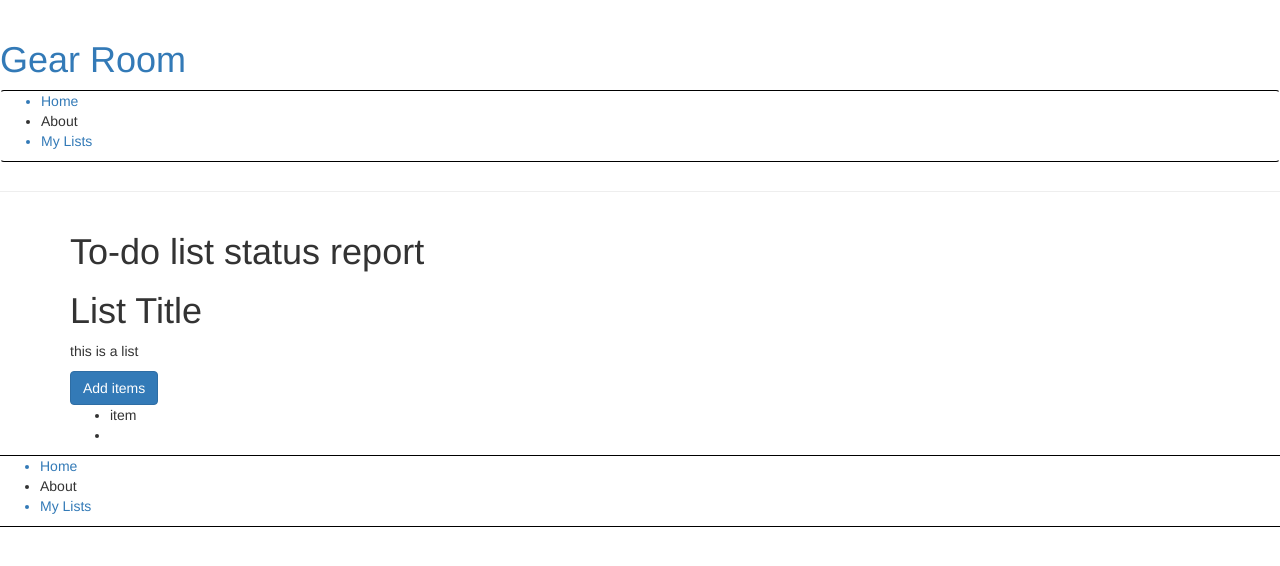
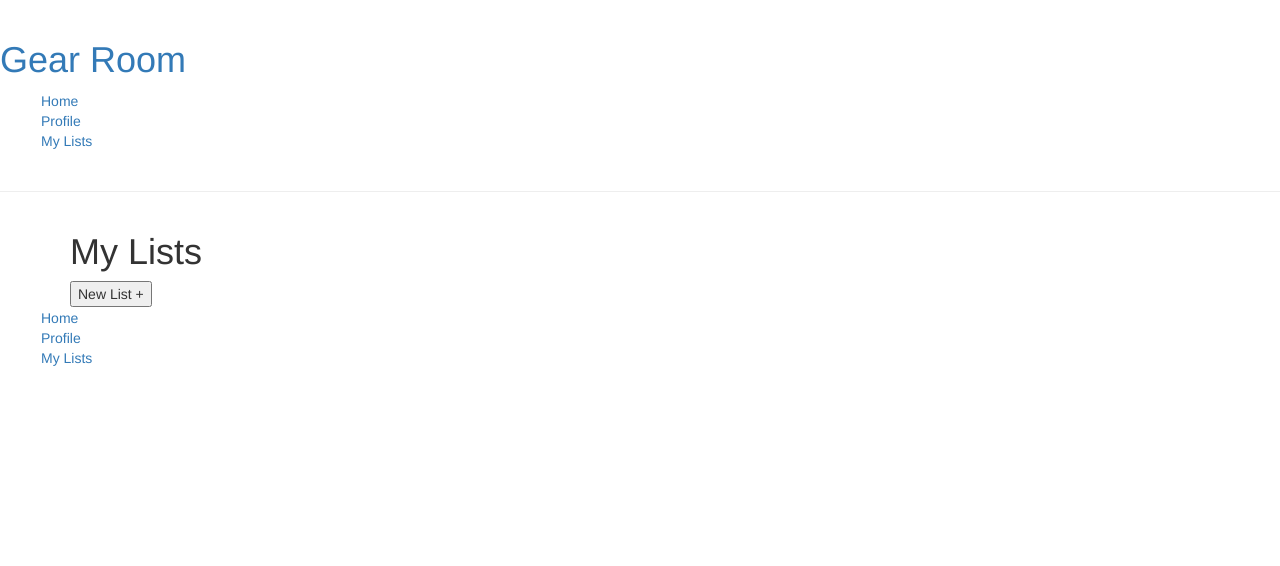
Before and after one commit to ashlibaldwin/GearList, a Django app: template polls/templates/polls/list.html in a window 1280 px wide. Shown: the top 566 px of the page. Run offline with Django 3.2, Linux system fonts and the light colour scheme; the template is opened without the code that fills it, so the values that code supplies are empty; some libraries are stand-ins or nearby versions.

Commit message:
add details page for lists, style some more

```diff
--- a/polls/models.py
+++ b/polls/models.py
@@ -65,8 +65,6 @@ class Item(models.Model):
 
   title = models.CharField(max_length=250)
 
-  name = "brad"
-
   created_date = models.DateTimeField(default=datetime.datetime.now)
 
   priority = models.IntegerField(choices=PRIORITY_CHOICES, default=2)
--- a/polls/static/polls/list.js
+++ b/polls/static/polls/list.js
@@ -1,4 +1,6 @@
 //js for list.html
 function myFunction() {
-    document.getElementById("demo").innerHTML = "New Item";
+	var text = prompt ("name item")
+    document.getElementById("demo").innerHTML = text;
+
 }
--- a/polls/static/polls/style.css
+++ b/polls/static/polls/style.css
@@ -1,9 +1,8 @@
 .navbar {
-	border-top: solid 1px black;
-	border-bottom: solid 1px black;
+	/*border-top: solid 1px black;
+	border-bottom: solid 1px black; */
 }
 
-.footer {
-	border-top: solid 1px black;
-	border-bottom: solid 1px black;
+.navbar ul {
+	list-style-type: none;
 }
--- a/polls/templates/base.html
+++ b/polls/templates/base.html
@@ -18,7 +18,7 @@
         <div class="navbar">
             <ul>
                 <a href="/"><li>Home</li></a>
-                <li>About</li>
+                <a href="/polls/profile"><li>Profile</li></a>
                 <a href="/polls/list"><li>My Lists</li></a>
             </ul>
 
@@ -28,7 +28,7 @@
 
     <div class="content container">
         <div class="row">
-            <div class="col-md-8">
+            <div class="col-md-10">
             {% block content %}
 
             {% endblock %}
@@ -36,10 +36,10 @@
         </div>
     </div>
 
-    <div class="footer">
+    <div class="navbar footer">
         <ul>
             <a href="/"><li>Home</li></a>
-             <li>About</li>
+            <a href="/polls/profile"><li>Profile</li></a>
             <a href="/polls/list"><li>My Lists</li></a>
 
 
--- a/polls/templates/polls/home.html
+++ b/polls/templates/polls/home.html
@@ -40,6 +40,11 @@
 	</div>
 </div>
 
+<div class="containter">
+	<h3>There is some more stuff down here too!</h3>
+	<p>We have pie</p>
+</div>
+
 
 
 
--- a/polls/templates/polls/list.html
+++ b/polls/templates/polls/list.html
@@ -22,39 +22,23 @@
 
 <body>
 	<div>
-		<h1>To-do list status report</h1>
+		<h1>My Lists</h1>
+		<button>New List +</button>
 
 {% for list_dict in todo_listing %}
 
-    <h2>{{ list_dict.list_object.title }}</h2>
+{% for list_object.title in list_dict %}
 
-    <ul>
+   <ul>
+   	<a href="/polls/listdetail/"><li>{{ list_dict.list_object.title }}</li></a>
+   </ul>
 
-      <li>Number of items: {{ list_dict.item_count }}</li>
-
-      <li>Number completed: {{ list_dict.items_complete }} ({{ list_dict.percent_complete }}%)</li>
-
-      <p>{{ list_dict.items_name }}</p>
-
-    </ul>
-
-
+{% endfor %}
 {% endfor %}
 
 
 	</div>
-	<div>
-		<h1>List Title</h1>
-		<p>this is a list</p>
-		<button class="btn btn-primary btnAdd" onclick="myFunction()" >Add items</button>
-		<ul>
-			<li>
-				item
-			</li>
-			<li id="demo"></li>
 
-		</ul>
-	</div>
 
 </body>
 
--- a/polls/urls.py
+++ b/polls/urls.py
@@ -7,10 +7,10 @@ app_name = 'polls'
 app_name = 'polls'
 urlpatterns = [
     url(r'^$', views.IndexView.as_view(), name='index'),
-
     url(r'^(?P<pk>[0-9]+)/$', views.DetailView.as_view(), name='detail'),
     url(r'^(?P<pk>[0-9]+)/results/$', views.ResultsView.as_view(), name='results'),
     url(r'^(?P<question_id>[0-9]+)/vote/$', views.vote, name='vote'),
+    url(r'profile/', views.profile, name='profile'),
     url(r'list/', views.list, name='list'),
-    url(r'profile/', views.list, name='profile'),
+    url(r'listdetail/', views.listdetail, name='listdetail'),
 ]
```
Also changed, not shown: polls/templates/polls/listdetail.html (added, +71 -0 lines), polls/templates/polls/profile.html (+16 -4 lines), polls/views.py (+9 -9 lines), db.sqlite3, polls/static/polls/profile.css (added).
